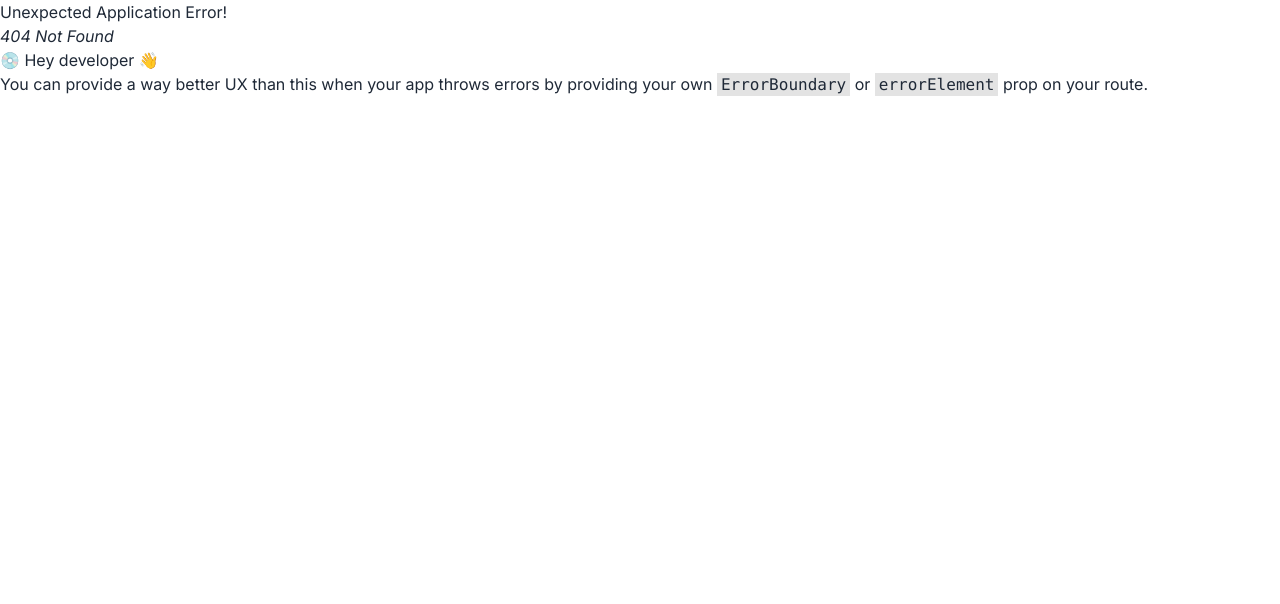
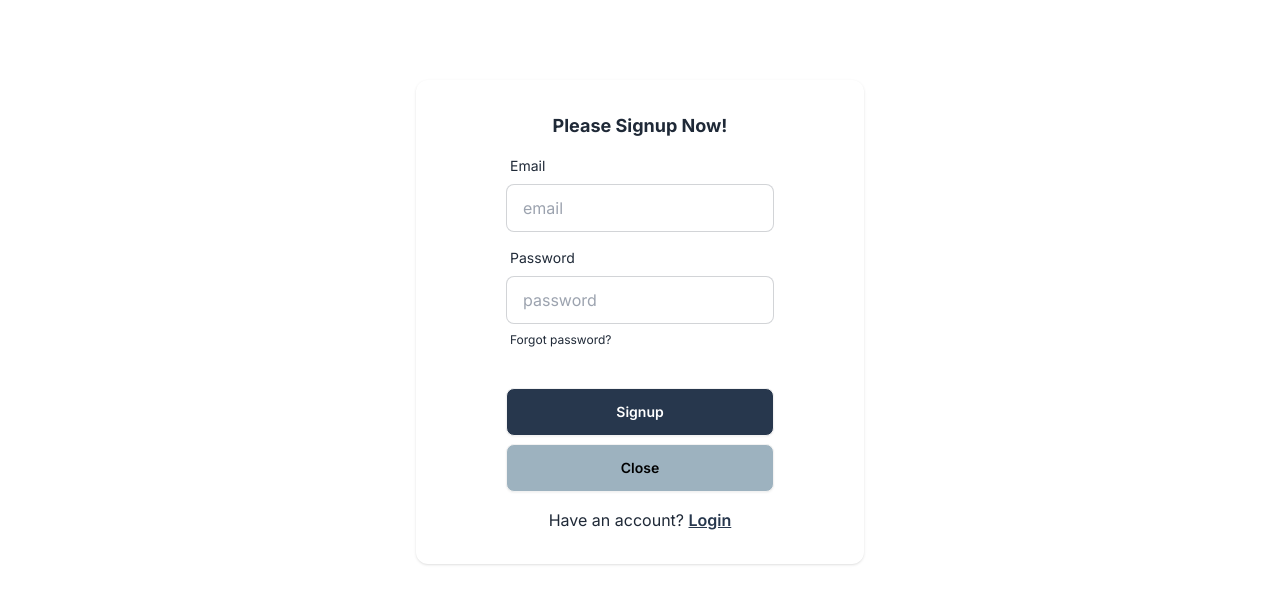
Before and after one commit to ThiharaKumarasinghe/KumarasingheAndBrothers_Website, a React (Vite) app in the folder frontend/: page /signup in a window 1280 px wide. Before the commit this address had no page. Shown: the top 604 px of the page. Built offline with nearby package versions, Linux system fonts and the light colour scheme.

Commit message:
signin and signup designed

```diff
--- a/frontend/package.json
+++ b/frontend/package.json
@@ -13,6 +13,7 @@
   "dependencies": {
     "react": "^18.3.1",
     "react-dom": "^18.3.1",
+    "react-hook-form": "^7.53.0",
     "react-icons": "^5.3.0",
     "react-router-dom": "^6.26.2",
     "react-slick": "^0.30.2",
--- /dev/null
+++ b/frontend/src/components/ModelLogin.jsx
@@ -0,0 +1,102 @@
+import React from "react";
+import { Link } from "react-router-dom";
+import { FcGoogle } from "react-icons/fc";
+import { FaSquareFacebook } from "react-icons/fa6";
+import { FaApple } from "react-icons/fa6";
+import { useForm } from "react-hook-form"
+
+const ModelLogin = () => {
+    const {
+        register,
+        handleSubmit,
+        watch,
+        formState: { errors },
+      } = useForm()
+
+      const onSubmit = (data) => console.log(data)
+
+  return (
+    <dialog id="loginModel" className="modal modal-middle sm:modal-middle">
+      <div className="modal-box">
+        <h3 className="font-bold text-lg text-center">Please Login!</h3>
+        <div className="modal-action flex flex-col justify-center">
+          {/* Form Start */}
+          <form className="card-body" method="dialog" onSubmit={handleSubmit(onSubmit)}>
+            <div className="form-control">
+              <label className="label">
+                <span className="label-text">Email</span>
+              </label>
+              <input
+                type="email"
+                placeholder="email"
+                className="input input-bordered"
+                {...register("email")}
+                required
+              />
+            </div>
+            <div className="form-control">
+              <label className="label">
+                <span className="label-text">Password</span>
+              </label>
+              <input
+                type="password"
+                placeholder="password"
+                className="input input-bordered"
+                {...register("password")}
+                required
+              />
+              <label className="label">
+                <a href="#" className="label-text-alt link link-hover">
+                  Forgot password?
+                </a>
+              </label>
+            </div>
+            <div className="form-control mt-6">
+              {/* Error msg */}
+
+              {/* login btn */}
+              <input
+                type="submit"
+                value="Login"
+                className="btn bg-darkGrey text-white hover:bg-grey"
+              />
+            </div>
+
+            {/* Warninh msg */}
+            <p className=" text-center">
+              Don't have an account?{" "}
+              <Link
+                className=" underline cursor-pointer text-darkGrey font-semibold "
+                to="/signup"
+              >
+                Signup Now
+              </Link>
+            </p>
+          </form>
+
+          {/* Social media btn */}
+          <div className=" text-center space-x-3 mb-5">
+            <button className="btn btn-square">
+              <FcGoogle />
+            </button>
+            <button className="btn btn-square">
+              <FaSquareFacebook />
+            </button>
+            <button className="btn btn-square">
+              <FaApple />
+            </button>
+          </div>
+        </div>
+
+        {/* close button */}
+        <button
+        htmlFor="loginModel"
+        onClick={() => document.getElementById("loginModel").close()}
+
+        className="btn btn-sm btn-circle btn-ghost absolute right-2 top-2">✕</button>
+      </div>
+    </dialog>
+  );
+};
+
+export default ModelLogin;
--- a/frontend/src/components/Navbar.jsx
+++ b/frontend/src/components/Navbar.jsx
@@ -1,7 +1,8 @@
 import React, { useEffect, useState } from "react";
 import logo from "/webLogo_2.png";
 import mobilelogo from "/webLogo.png";
-import { FiPhoneCall } from "react-icons/fi";
+import { FaUser } from "react-icons/fa";
+import ModelLogin from "./ModelLogin";
 
 const Navbar = () => {
   const [isSticky, setSticky] = useState(false);
@@ -169,10 +170,16 @@ const Navbar = () => {
             </div>
           </div>
 
-          {/* Contact */}
-          <a className="btn rounded-full px-6 mr-4 bg-darkGrey text-white">
-            <FiPhoneCall /> Contact
-          </a>
+          {/* Button */}
+          <button
+            onClick={() => document.getElementById("loginModel").showModal()}
+            className="btn rounded-full px-6 mr-4 bg-darkGrey text-white"
+          >
+            <FaUser /> Login
+          </button>
+
+          {/* Login model */}
+          <ModelLogin/>
         </div>
       </div>
     </header>
--- /dev/null
+++ b/frontend/src/components/Signup.jsx
@@ -0,0 +1,94 @@
+import React from "react";
+import { Link } from "react-router-dom";
+import { FcGoogle } from "react-icons/fc";
+import { FaSquareFacebook } from "react-icons/fa6";
+import { FaApple } from "react-icons/fa6";
+import { useForm } from "react-hook-form";
+import ModelLogin from "./ModelLogin";
+const Signup = () => {
+  const {
+    register,
+    handleSubmit,
+    watch,
+    formState: { errors },
+  } = useForm();
+
+  const onSubmit = (data) => console.log(data);
+  return (
+    <div className=" max-w-md flex items-center justify-center my-20 shadow  mx-auto rounded-xl">
+      <div className=" flex justify-center items-center">
+        <form
+          className="card-body"
+          method="dialog"
+          onSubmit={handleSubmit(onSubmit)}
+        >
+          {/* Upper msg */}
+          <h3 className="font-bold text-lg text-center">Please Signup Now!</h3>
+
+          {/* email*/}
+          <div className="form-control">
+            <label className="label">
+              <span className="label-text">Email</span>
+            </label>
+            <input
+              type="email"
+              placeholder="email"
+              className="input input-bordered"
+              {...register("email")}
+              required
+            />
+          </div>
+          {/* Password */}
+          <div className="form-control">
+            <label className="label">
+              <span className="label-text">Password</span>
+            </label>
+            <input
+              type="password"
+              placeholder="password"
+              className="input input-bordered"
+              {...register("password")}
+              required
+            />
+            <label className="label">
+              <a href="#" className="label-text-alt link link-hover">
+                Forgot password?
+              </a>
+            </label>
+          </div>
+          <div className="form-control mt-6">
+            {/* Error msg */}
+
+            {/* login btn */}
+            <input
+              type="submit"
+              value="Signup"
+              className="btn bg-darkGrey text-white hover:bg-grey"
+            />
+
+            {/* close button */}
+            <Link to="/" className="btn bg-coolGrey text-black hover:bg-grey my-2">
+              Close
+            </Link>
+          </div>
+
+          {/* Warninh msg */}
+          <p className=" text-center">
+            Have an account?{" "}
+            <button
+              className=" underline cursor-pointer text-darkGrey font-semibold "
+              onClick={() => document.getElementById("loginModel").showModal()}
+            >
+              Login
+            </button>
+          </p>
+        </form>
+      </div>
+
+      {/* Login model */}
+      <ModelLogin />
+    </div>
+  );
+};
+
+export default Signup;
--- a/frontend/src/router/Router.jsx
+++ b/frontend/src/router/Router.jsx
@@ -2,6 +2,7 @@ import { createBrowserRouter } from "react-router-dom";
 import Main from "../layout/Main";
 import Home from "../pages/home/Home";
 import Products from "../pages/products/Products";
+import Signup from "../components/Signup";
 
 const router = createBrowserRouter([
   {
@@ -15,7 +16,12 @@ const router = createBrowserRouter([
         element: <Products />
 
       },
+
     ],
+  },
+  {
+    path: "/signup",
+    element: <Signup />
   },
 ]);
 
```
Also changed, not shown: 2 other files (tests, documents, lock files or other folders).
